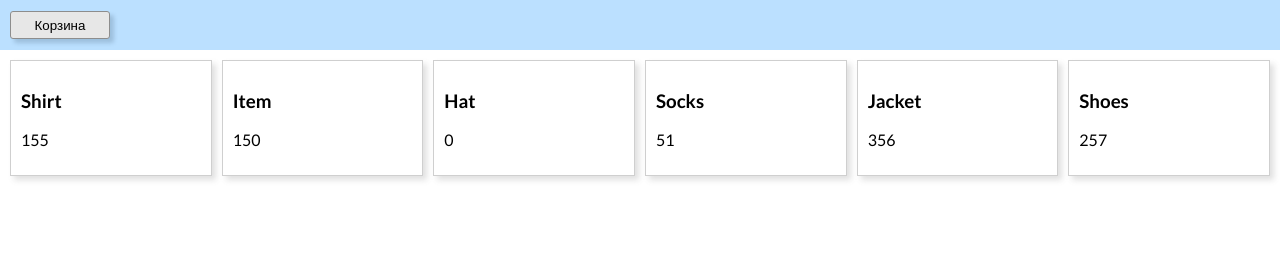
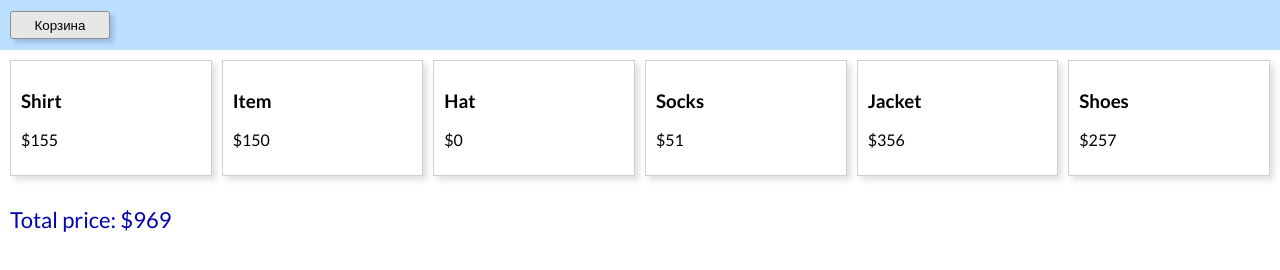
Before and after one commit to tzigor/JavaScript-Advanced, a plain HTML site: page Project/index.html in a window 1280 px wide. Drawn offline with Linux system fonts and the light colour scheme.

Commit message:
HW 2  done

```diff
--- a/Project/index.html
+++ b/Project/index.html
@@ -16,6 +16,7 @@
    <main>
       <div class="goods-list"></div>
    </main>
+   <div class="totalPrice">Total price: </div>
    <script src="script.js"></script>
 </body>
 
--- a/Project/script.js
+++ b/Project/script.js
@@ -7,13 +7,40 @@ const goods = [
     { title: 'Shoes', price: 257 },
 ];
 
-const renderGoodsItem = (title = 'Item', price = 0) =>
-    `<div class="goods-item">
-        <h3>${title}</h3>
-        <p>${price}</p>
-    </div>`;
+class GoodsItem {
+    constructor(title = 'Item', price = 0) {
+        this.title = title;
+        this.price = price;
+    }
+    render() {
+        return `
+          <div class="goods-item">
+            <h3>${this.title}</h3>
+            <p>$${this.price}</p>
+          </div>`;
+    }
+}
 
-const renderGoodsList = (list = []) => document.querySelector('.goods-list').
-    innerHTML = list.map(item => renderGoodsItem(item.title, item.price)).join('');
+class GoodsList {
+    fetchData() {
+        this.list = goods;
+    }
 
-renderGoodsList(goods);
+    getTotalPrice() {
+        return this.list.reduce((accumulator, { price = 0 }) => accumulator + price, 0);
+    }
+
+    render() {
+        const goodsList = this.list.map(item => {
+            const goodsItem = new GoodsItem(item.title, item.price);
+            return goodsItem.render();
+        }).join('');
+        document.querySelector('.goods-list').innerHTML = goodsList;
+    }
+}
+
+const goodsList = new GoodsList();
+goodsList.fetchData();
+goodsList.render();
+console.log(goodsList.getTotalPrice());
+document.querySelector('.totalPrice').textContent = 'Total price: $' + goodsList.getTotalPrice();
--- a/Project/style.css
+++ b/Project/style.css
@@ -35,3 +35,10 @@ body {
     box-shadow: 4px 4px 6px 0px rgba(100, 100, 100, 0.2);
     padding: 10px;
 }
+
+.totalPrice {
+    margin-left: 10px;
+    padding-top: 20px;
+    color: rgb(0, 3, 175);
+    font-size: 22px;
+}
```
